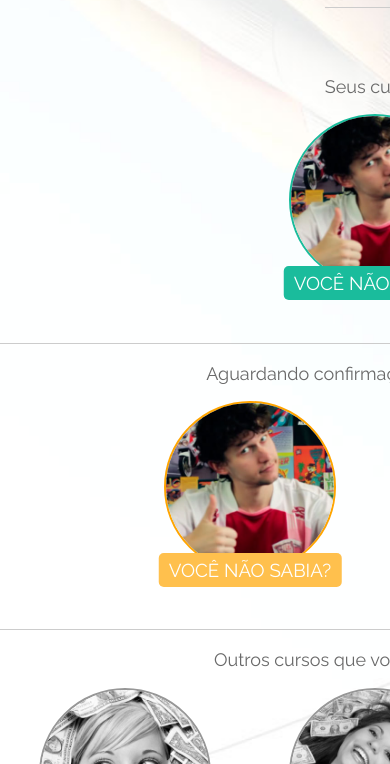
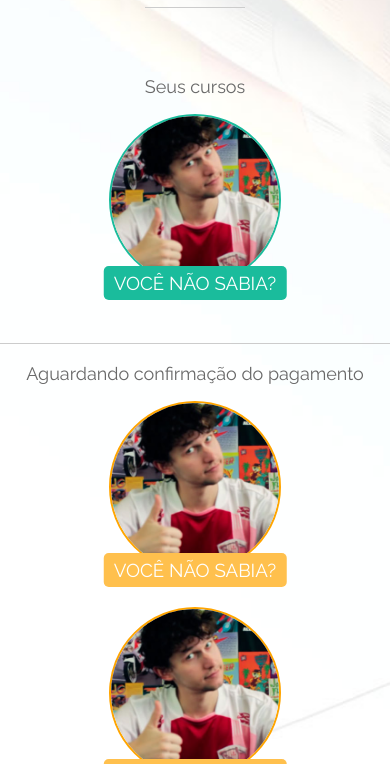
Before and after one commit to nnisouza/escoladosucesso-user-area, a plain HTML site: page index.html in a window 390 px wide. Shown: the part 80-844 px from the top of the page. Drawn offline with nearby package versions, Linux system fonts and the light colour scheme.

Commit message:
Responsive fixes

```diff
--- a/assets/css/main.css
+++ b/assets/css/main.css
@@ -79,7 +79,8 @@ textarea {
     background-size: cover;
 }
 .wrapper .content{
-    width: 750px;
+    width: 100%;
+    max-width: 750px;
     height: auto;
     position: relative;
     margin: 0 auto;
@@ -217,6 +218,16 @@ textarea {
 
 
 
+@media only screen and (max-width: 750px) {
+    .wrapper .content ul{
+        max-width: 500px;
+    }
+}
+@media only screen and (max-width: 500px) {
+    .wrapper .content ul{
+        max-width: 250px;
+    }
+}
 
 
 
```
